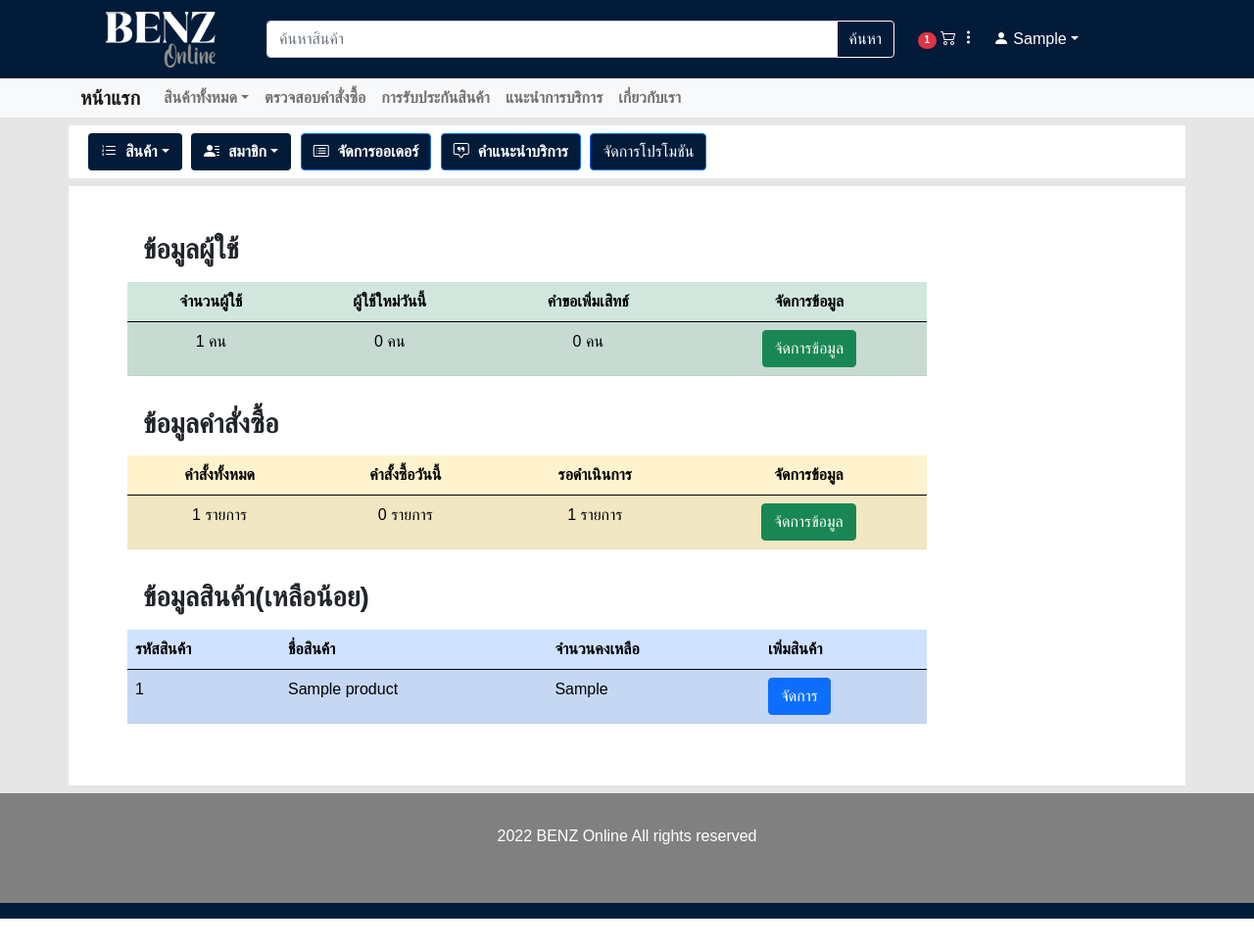
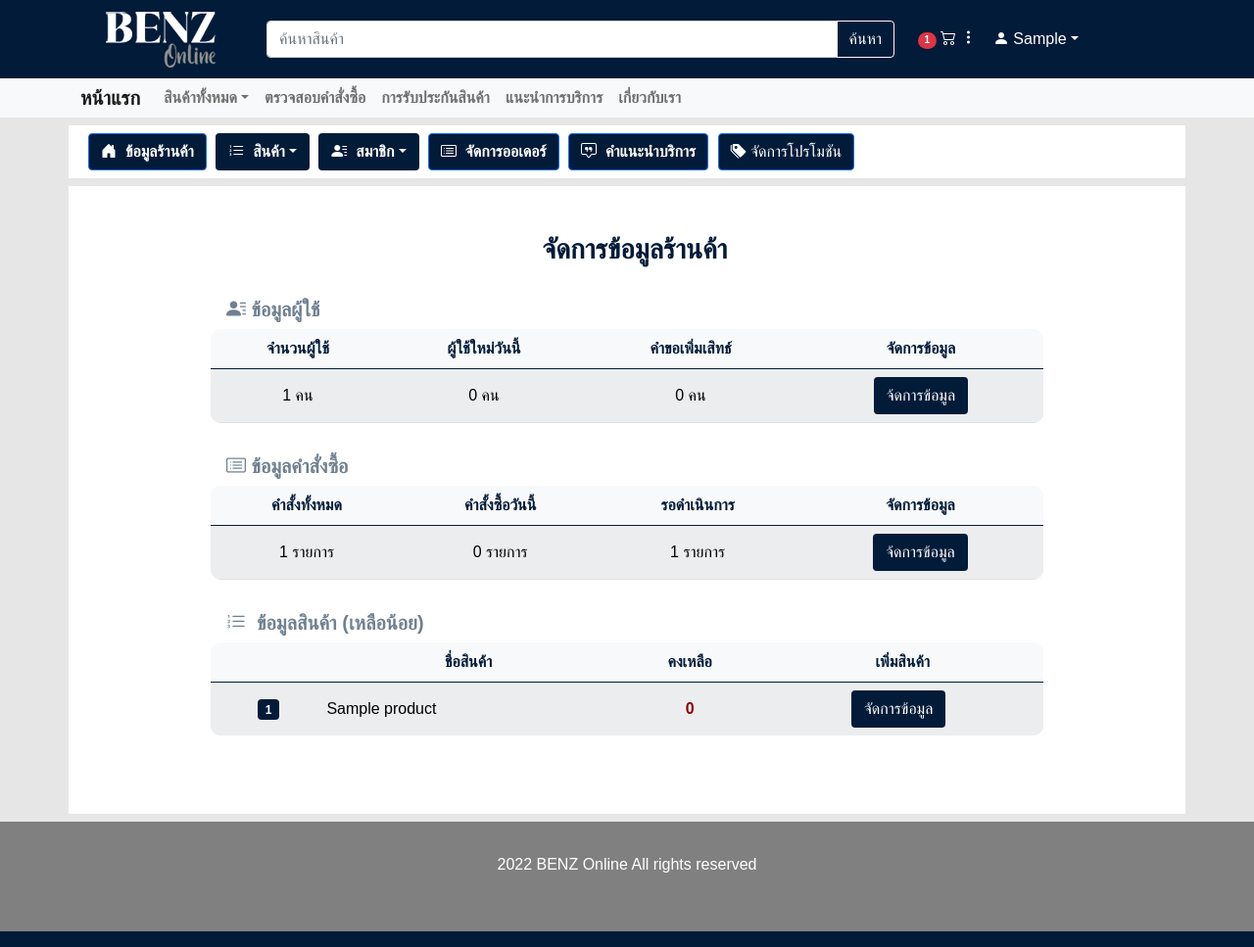
Before and after one commit to hcedman/my-project, a PHP site: page /manage.php in a window 1280 px wide. Shown: the whole page at 98% size. Before the commit the page ends 938 px from the top, so only its background shows below. Run offline with PHP 8.4, Linux system fonts and the light colour scheme; the visitor is signed in with stand-in values (Sample User, id 1); tables that the repository leaves empty or names only in its code hold one stand-in row (values such as "Sample post"); some libraries are stand-ins or nearby versions.

Commit message:
adjust manage design

```diff
--- a/add_product.php
+++ b/add_product.php
@@ -81,9 +81,9 @@ if (!isset($_SESSION['user_id']) && $_SESSION['user_level'] !== 2) {
     ?>
     <form action="" method="POST" enctype="multipart/form-data">
         <div class="container-fluid container-lg" style="background-color:white; margin-top:8px; padding-top:3rem;">
-            <h3 style="font-weight:bold; margin-left:4rem;">เพิ่มรายการสินค้า</h3>
-            <div class="row" style="padding-left:4rem; margin-top:2rem;">
-                <div class="col-lg-12" style="margin-top: 15px; margin-bottom: 10px;" id="box1">
+            <h3 style="font-weight:bold; color:#021b39; text-align:center;">เพิ่มรายการสินค้า</h3>
+            <div class="row" style="padding-left:5rem; margin-top:2rem; ">
+                <div class="col-lg-12 col-sm-12" style="margin-top: 15px; margin-bottom: 10px;" id="box1">
                     <label for="product_name" class="form-label">ชื่อสินค้า</label>
                     <input type="text" class="form-control" name="product_name" id="product_name" placeholder="ระบุชื่อสินค้า">
                 </div>
--- a/edit_product.php
+++ b/edit_product.php
@@ -108,9 +108,9 @@ if (!isset($_SESSION['user_id']) && $_SESSION['user_level'] !== 2) {
     }
     ?>
     <form action="" method="POST" enctype="multipart/form-data">
-        <div class="container-fluid container-lg" style="background-color:white; margin-top:8px; padding-top:3rem;">
-            <h3 style="font-weight:bold; margin-left:4rem; margin-bottom:2rem;">แก้ไขข้อมูลสินค้า</h3>
-            <div class="row" style="padding-left:4rem; margin-top:2rem;">
+        <div class="container-fluid container-lg" style="background-color:white; margin-top:8px; padding-top:3rem; ">
+        <h3 style="font-weight:bold; color:#021b39; text-align:center;">แก้ไขข้อมูลสินค้า</h3>
+            <div class="row" style="padding-left:5rem; margin-top:2rem;">
                 <div class="col-lg-12" style="margin-top: 15px; margin-bottom: 10px;" id="box1">
                     <label for="product_name" class="form-label">ชื่อสินค้า</label>
                     <input type="text" class="form-control" name="product_name" id="product_name" value="<?php echo $stmt_edit_product['product_name']; ?>">
--- a/manage.php
+++ b/manage.php
@@ -27,6 +27,30 @@ if (!isset($_SESSION['user_id']) && $_SESSION['user_level'] !== 2) {
             text-decoration: none;
             font-weight: bold;
         }
+
+        th {
+            text-align: center;
+            color: #021b39;
+        }
+
+        td {
+            text-align: center;
+            vertical-align: middle;
+        }
+
+        .bdr {
+            border-radius: 10px;
+            overflow: hidden;
+            margin: auto;
+            /* background-color:aliceblue; */
+        }
+
+        .btn_navy {
+            background-color: #021b39;
+        }
+        h5{
+            margin-left: 1rem; ;
+        }
     </style>
 
     <title>Benz Online</title>
@@ -38,7 +62,7 @@ if (!isset($_SESSION['user_id']) && $_SESSION['user_level'] !== 2) {
     <?php include 'partition/menu_manage.php' ?>
     <?php
     include 'connect.php';
-    $sql_product = $conn->query("select * from product where product_remain < 100 order by product_id ASC LIMIT 5");
+    $sql_product = $conn->query("select * from product where product_remain < 50 order by product_id ASC LIMIT 5");
     $sql_member = $conn->query("select * from member");
     $data_member = $sql_member->fetch_assoc();
     $count_member = mysqli_num_rows($sql_member);
@@ -56,52 +80,59 @@ if (!isset($_SESSION['user_id']) && $_SESSION['user_level'] !== 2) {
     ?>
     <div class=" container-fluid container-lg bg-white" style="min-height:70vh; margin-top:8px; padding: 3rem;">
         <div class="container-fluid">
-            <h3 style="font-weight:bold; margin-left:1rem; margin-top:rem; margin-bottom:1rem;">ข้อมูลผู้ใช้</h3>
-            <table class="table table-success table table-striped" style="width: 80%;">
+            <!-- <h2 style="text-align: center; font-weight:bold; margin-bottom:3rem; color:slategrey;">จัดการข้อมูลร้านค้า</h2> -->
+            <h3 style="font-weight:bold; margin-left:1rem; margin-bottom:2rem; color:#021b39; text-align:center;">จัดการข้อมูลร้านค้า</h3>
+            <div class="col-10" style="margin:auto auto 2rem;"  >
+                <h5 style="font-weight:bold; text-align:left; color:slategrey;"><i class="bi bi-person-lines-fill"></i>&nbsp;ข้อมูลผู้ใช้</h5>
+                <table class="table table-light table-striped bdr" style="width: 100%;">
                     <thead>
-                    <th style="text-align: center;">จำนวนผู้ใช้</th>
-                    <th style="text-align: center;">ผู้ใช้ใหม่วันนี้</th>
-                    <th style="text-align: center;">คำขอเพิ่มเสิทธ์</th>
-                    <th style="text-align: center;">จัดการข้อมูล</th>
+                        <th>จำนวนผู้ใช้</th>
+                        <th>ผู้ใช้ใหม่วันนี้</th>
+                        <th>คำขอเพิ่มเสิทธ์</th>
+                        <th>จัดการข้อมูล</th>
                     </thead>
                     <tbody>
-                    <td style="text-align: center;"><?php echo $count_member; ?> คน</td>
-                    <td style="text-align: center;"><?php echo $count_regis; ?> คน</td>
-                    <td style="text-align: center;"><?php echo $count_request; ?> คน</td>
-                    <td style="text-align: center;"><button class="btn btn-success"><a href="manage_member.php" style="text-decoration: none; color:white;">จ้ดการข้อมูล</a></button></td>
+                        <td><?php echo $count_member; ?> คน</td>
+                        <td><?php echo $count_regis; ?> คน</td>
+                        <td><?php echo $count_request; ?> คน</td>
+                        <td><button class="btn btn_navy"><a href="manage_member.php" style="text-decoration: none; color:white;">จ้ดการข้อมูล</a></button></td>
                     </tbody>
                 </table>
-            <h3 style="font-weight:bold; margin-left:1rem; margin-top:2rem; margin-bottom:1rem;">ข้อมูลคำสั่งซื้อ</h3>
-            <table class="table table-warning table table-striped" style="width: 80%;">
+            </div>
+            <div class="col-10" style="margin:auto auto 2rem;">
+                <h5 style="font-weight:bold; text-align:left; color:slategrey;"><i class="bi bi-card-list"></i>&nbsp;ข้อมูลคำสั่งซื้อ</h5>
+                <table class="table table-light table-striped bdr" style="width: 100%;">
                     <thead>
-                    <th style="text-align: center;">คำสั้งทั้งหมด</th>
-                    <th style="text-align: center;">คำสั้งซื้อวันนี้</th>
-                    <th style="text-align: center;">รอดำเนินการ</th>
-                    <th style="text-align: center;">จัดการข้อมูล</th>
+                        <th>คำสั้งทั้งหมด</th>
+                        <th>คำสั้งซื้อวันนี้</th>
+                        <th>รอดำเนินการ</th>
+                        <th>จัดการข้อมูล</th>
                     </thead>
                     <tbody>
-                    <td style="text-align: center;"><?php echo $data_count_order['total']; ?> รายการ</td>
-                    <td style="text-align: center;"><?php echo $data_count_today['today']; ?> รายการ</td>
-                    <td style="text-align: center;"><?php echo $data_count_inprogress['inprogress']; ?> รายการ</td>
-                    <td style="text-align: center;"><button class="btn btn-success"><a href="manage_order.php" style="text-decoration: none; color:white;">จ้ดการข้อมูล</a></button></td>
+                        <td><?php echo $data_count_order['total']; ?> รายการ</td>
+                        <td><?php echo $data_count_today['today']; ?> รายการ</td>
+                        <td><?php echo $data_count_inprogress['inprogress']; ?> รายการ</td>
+                        <td><button class="btn btn_navy"><a href="manage_order.php" style="text-decoration: none; color:white;">จ้ดการข้อมูล</a></button></td>
                     </tbody>
                 </table>
-            <h3 style="font-weight:bold; margin-left:1rem; margin-top:2rem; margin-bottom:1rem;">ข้อมูลสินค้า(เหลือน้อย)</h3>
-            <table class="table table-primary table table-striped" style="width: 80%;">
+            </div>
+            <div class="col-10" style="margin:auto auto 2rem;">
+                <h5 style="font-weight:bold; text-align:left; color:slategrey;"><i class="bi bi-list-ol"></i>&nbsp; ข้อมูลสินค้า&nbsp;(เหลือน้อย)</h5>
+                <table class="table table-light table-striped bdr" style="width: 100%;">
                     <thead>
-                    <th>รหัสสินค้า</th>
+                        <th></th>
                         <th>ชื่อสินค้า</th>
-                    <th>จำนวนคงเหลือ</th>
+                        <th>คงเหลือ</th>
                         <th>เพิ่มสินค้า</th>
                     </thead>
                     <tbody>
                         <?php while ($data_product = $sql_product->fetch_assoc()) {
                         ?>
                             <tr>
-                            <td><?php echo $data_product['product_id'] . "<br>"; ?></td>
-                            <td><?php echo $data_product['product_name'] . "<br>"; ?></td>
-                            <td><?php echo $data_product['product_remain'] . "<br>"; ?></td>
-                            <td><button type="button" class="btn btn-primary"><a href="edit_product.php?product_id=<?php echo $data_product['product_id']; ?>" style="text-decoration:none; color:white;" target="_blank">จัดการ</button></td>
+                                <td style="text-align: center; padding-left:1rem;"><span class="badge" style="background-color:#021b39 ;"><?php echo $data_product['product_id']; ?></span></td>
+                                <td style="text-align: left;"><?php echo $data_product['product_name']; ?></td>
+                                <td style="text-align: center; color:darkred; font-weight:bold"><?php echo number_format($data_product['product_remain']); ?></td>
+                                <td style="padding-right: 1rem ;"><button type="button" class="btn btn_navy"><a href="edit_product.php?product_id=<?php echo $data_product['product_id']; ?>" style="text-decoration:none; color:white;" target="_blank">จัดการข้อมูล</button></td>
                             </tr>
                         <?php
                         }
@@ -111,6 +142,7 @@ if (!isset($_SESSION['user_id']) && $_SESSION['user_level'] !== 2) {
                 </table>
             </div>
         </div>
+    </div>
     <?php include 'partition/footer.php'; ?>
 </body>
 
--- a/manage_rec.php
+++ b/manage_rec.php
@@ -42,7 +42,7 @@ if (!isset($_SESSION['user_id']) && $_SESSION['user_level'] !== 2) {
     $count_noti = $_SESSION['count_rec'];
     ?>
     <div class="container-fluid container-lg" style="background-color:white; margin-top:8px; padding: 3rem; min-height:60vh;">
-        <h3 style="font-weight:bold; margin-left:1rem; margin-bottom:2rem;">คำแนะนำบริการ</h3>
+        <h3 style="font-weight:bold; margin-left:1rem; margin-bottom:2rem; color:#021b39; text-align:center;">คำแนะนำบริการ</h3>
         <table class="table table-hover">
             <tbody>
                 <?php
--- a/manage_request.php
+++ b/manage_request.php
@@ -39,7 +39,7 @@ if (!isset($_SESSION['user_id']) && $_SESSION['user_level'] !== 2) {
     include 'partition/menu_manage.php'; ?>
 
     <div class="container-fluid container-lg" style="background-color:white; margin-top:8px; padding: 3rem; min-height:60vh;">
-        <h3 style="font-weight:bold; margin-left:1rem; margin-bottom:2rem;">คำขอสิทธิดูแลระบบ</h3>
+        <h3 style="font-weight:bold; margin-left:1rem; margin-bottom:2rem; color:#021b39; text-align:center;">คำขอสิทธิดูแลระบบ</h3>
         <table class="table table-hover">
             <thead>
                 <tr>
--- a/order_detail.php
+++ b/order_detail.php
@@ -134,7 +134,6 @@ include 'connect.php';
                     <div class="col-1" style="text-align:end ;   "><?php echo "&#3647;" . number_format($sum_item); ?></div>
                 </div>
             <?php
-
                 $number++;
                 $total += $sum_item;
                 $total_delivery += $data_item['product_delivery'];
--- a/partition/header.php
+++ b/partition/header.php
@@ -73,6 +73,7 @@
     .dropdown-menu>li:hover>.submenu {
         display: block;
     }
+
 </style>
 <?php
 
@@ -112,10 +113,10 @@
                             <div class="dropdown" style="display:inline; padding:0%">
                                 <button class="btn dropdown-toggle shadow-none" id="menu_top" data-bs-toggle="dropdown" aria-expanded="false" style="color:white ;">
                                     <i class="bi bi-person-fill"></i>&nbsp;<?php echo $result_name['member_firstname']; ?></button>
-                                <ul class=" dropdown-menu" aria-labelledby="menu_top">
-                                    <li><a href="account.php" class=" dropdown-item">บัญชีของฉัน</a></li>
-                                    <li><a href="purchase.php" class=" dropdown-item">การซื้อของฉัน</a></li>
-                                    <?php if ($member_level == 2) { ?><li><a href="manage.php" class=" dropdown-item">จัดการร้านค้า</a></li> <?php } ?>
+                                <ul class=" dropdown-menu" aria-labelledby="menu_top" >
+                                    <li><a href="account.php" class=" dropdown-item" style="font-weight: normal;">บัญชีของฉัน</a></li>
+                                    <li><a href="purchase.php" class=" dropdown-item"  style="font-weight: normal;">การซื้อของฉัน</a></li>
+                                    <?php if ($member_level == 2) { ?><li><a href="manage.php" class=" dropdown-item"  style="font-weight: normal;">จัดการร้านค้า</a></li> <?php } ?>
                                     <li onclick="alertUpdate('success','ออกจากระบบเรียบร้อย','logout.php')" class=" dropdown-item">ออกจากระบบ</li>
                                 </ul>
                             </div>
--- a/partition/menu_manage.php
+++ b/partition/menu_manage.php
@@ -32,6 +32,7 @@
 
 <div class="container-fluid container-lg" style="background-color:white; margin-top: 8px; ">
     <nav class="navbar-light" style="padding: 8px;">
+    <button class="btn btn-primary" style="margin-right: 5px; "><a href="manage.php" id="link3"><i class="bi bi-house-door-fill"></i>&nbsp; ข้อมูลร้านค้า</a></button>
         <div class="btn-group" role="group" style="margin-right: 5px; ">
             <button type="button" class="btn dropdown-toggle" data-bs-toggle="dropdown" aria-expanded="false" style="background-color:#021b39; color:white"><a href="manage_product.php" id="link1"><i class="bi bi-list-ol"></i>&nbsp; สินค้า</a></button>
             <ul class=" dropdown-menu">
@@ -49,10 +50,10 @@
 
 
         <button class="btn btn-primary" style="margin-right: 5px; "><a href="manage_order.php" id="link3"><i class="bi bi-card-list"></i>&nbsp; จัดการออเดอร์</a></button>
-        <button class="btn btn-primary" style="margin-right: 5px; "><a href="manage_rec.php" id="link3"><i class="bi bi-chat-square-quote"></i></i>&nbsp; คำแนะนำบริการ
+        <button class="btn btn-primary" style="margin-right: 5px; "><a href="manage_rec.php" id="link3"><i class="bi bi-chat-square-quote"></i>&nbsp; คำแนะนำบริการ
         <span class="badge rounded-pill bg-danger"><?php if($count >=1){ echo $count;} ?></span>
 
     </a></button>
-        <button onclick="develop()" class="btn btn-primary" style="margin-right: 5px; " name="btn_promotion" id="btn_promotion" >จัดการโปรโมชัน</button>
+        <button onclick="develop()" class="btn btn-primary" style="margin-right: 5px; " name="btn_promotion" id="btn_promotion" ><i class="bi bi-tags-fill"></i>&nbsp;จัดการโปรโมชัน</button>
     </nav>
 </div>
--- a/purchase.php
+++ b/purchase.php
@@ -108,7 +108,7 @@ include 'connect.php';
                     <div class="col-2"><span style="font-weight:bold;">เลขที่ออเดอร์ &nbsp;<?php echo $result_order['order_id']; ?></span></div>
                     <div class="col-7"><span style="font-weight:bold;">&nbsp;<?php echo $result_product['product_name']; ?></span></div>
 
-                    <div class="col-2" style="text-align:right ; font-weight:bold;"><span>สถานะ&nbsp;:&nbsp;<?php echo $order_status; ?></span></div>
+                    <div class="col-3" style="text-align:right ; font-weight:bold;"><span>สถานะ&nbsp;:&nbsp;<?php echo $order_status; ?></span></div>
                 </div>
                 <div class="row" style="border-bottom:1px; border-color:black">
                     <div class="col-2" style="border-bottom: 2px solid lightgray;"><img class=" img-thumbnail" style="height:7rem; width:7rem; margin-bottom:1rem" src="upload/<?php echo $result_product['picture_name']; ?>" alt=""></div>
--- a/purchase_member.php
+++ b/purchase_member.php
@@ -104,11 +104,11 @@ include 'connect.php';
                 $sql_product = $conn->query("select * from product inner join picture on product.product_id = $product_id and picture.product_id = $product_id");
                 $result_product = $sql_product->fetch_assoc();
             ?>
-                <div class="row" style="border-bottom:1px; margin-top:1rem; margin-bottom:1rem;">
+                <div class="row" style="border-bottom:1px; margin-top:1rem; margin-bottom:0.5rem;">
                     <div class="col-2"><span style="font-weight:bold;">เลขที่ออเดอร์ &nbsp;<?php echo $result_order['order_id']; ?></span></div>
                     <div class="col-7"><span style="font-weight:bold;">&nbsp;<?php echo $result_product['product_name']; ?></span></div>
 
-                    <div class="col-2" style="text-align:right ; font-weight:bold;"><span>สถานะ&nbsp;:&nbsp;<?php echo $order_status; ?></span></div>
+                    <div class="col-3" style="text-align:right ; font-weight:bold;"><span>สถานะ&nbsp;:&nbsp;<?php echo $order_status; ?></span></div>
                 </div>
                 <div class="row" style="border-bottom:1px; border-color:black">
                     <div class="col-2" style="border-bottom: 2px solid lightgray;"><img class=" img-thumbnail" style="height:7rem; width:7rem; margin-bottom:1rem" src="upload/<?php echo $result_product['picture_name']; ?>" alt=""></div>
--- a/result.php
+++ b/result.php
@@ -56,7 +56,7 @@ include 'connect.php';
                 </div>
                 <div style="text-align:center ;">
                     <button class="btn btn-danger"><a href="search.php" style="text-decoration:none ; font-weight:bold; color:white; font-weight:bold">ซื้อสินค้าต่อ</a></button>
-                    <button class="btn btn-danger"><a href="purchase_member.php" style="text-decoration:none ;color:white; font-weight:bold;">ประวัติการสั่งซื้อ</a></button><br><br>
+                    <button class="btn btn-danger"><a href="purchase.php" style="text-decoration:none ;color:white; font-weight:bold;">ประวัติการสั่งซื้อ</a></button><br><br>
                 </div>
             <?php
             }
```
Also changed, not shown: about.php (+5 -8 lines), index.php (+13 -18 lines), manage_member.php (+33 -11 lines), manage_order.php (+12 -5 lines), manage_product.php (+15 -9 lines), search.php (+49 -30 lines). Lines whose indentation alone changed are shown as unchanged.
